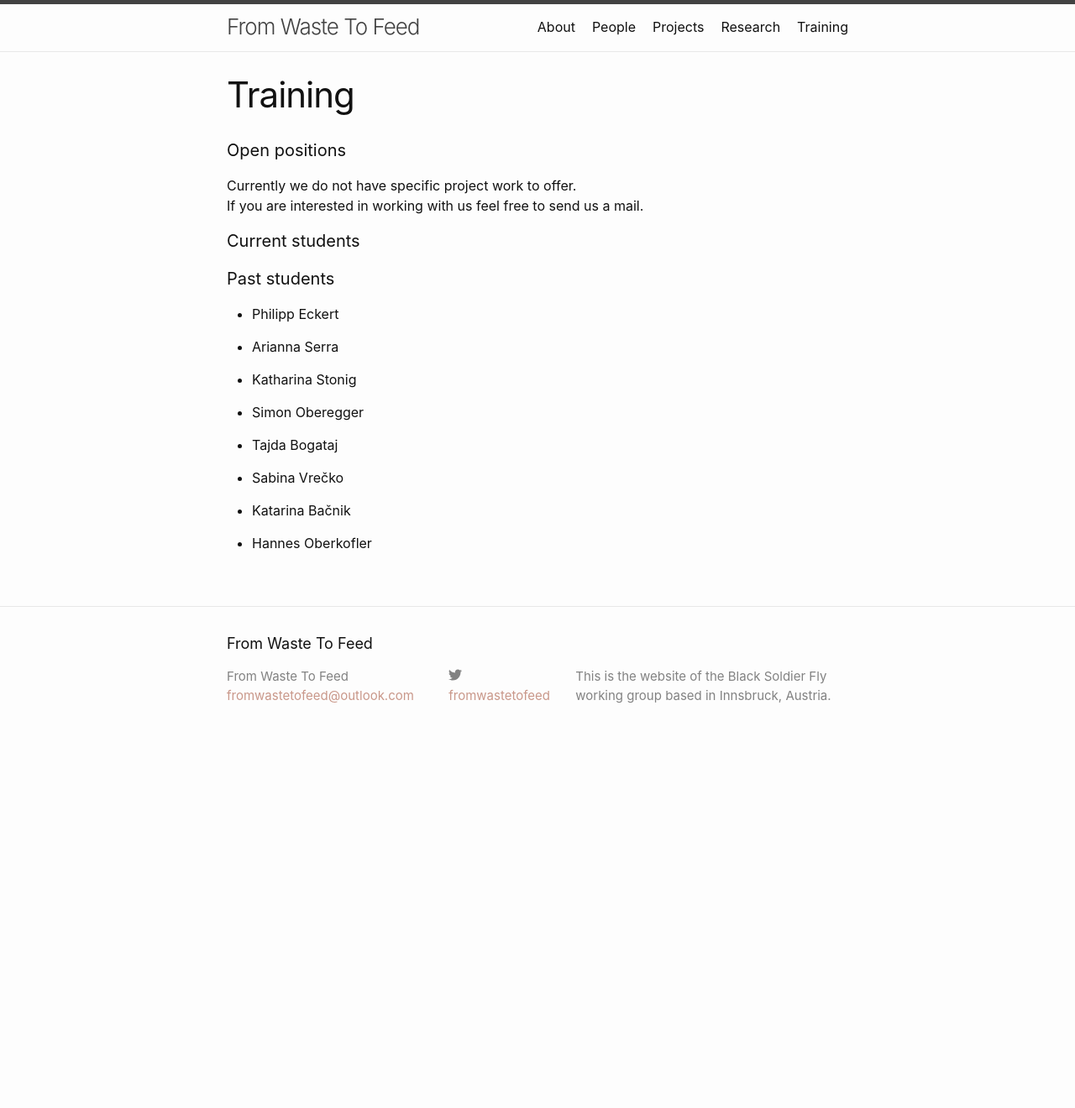
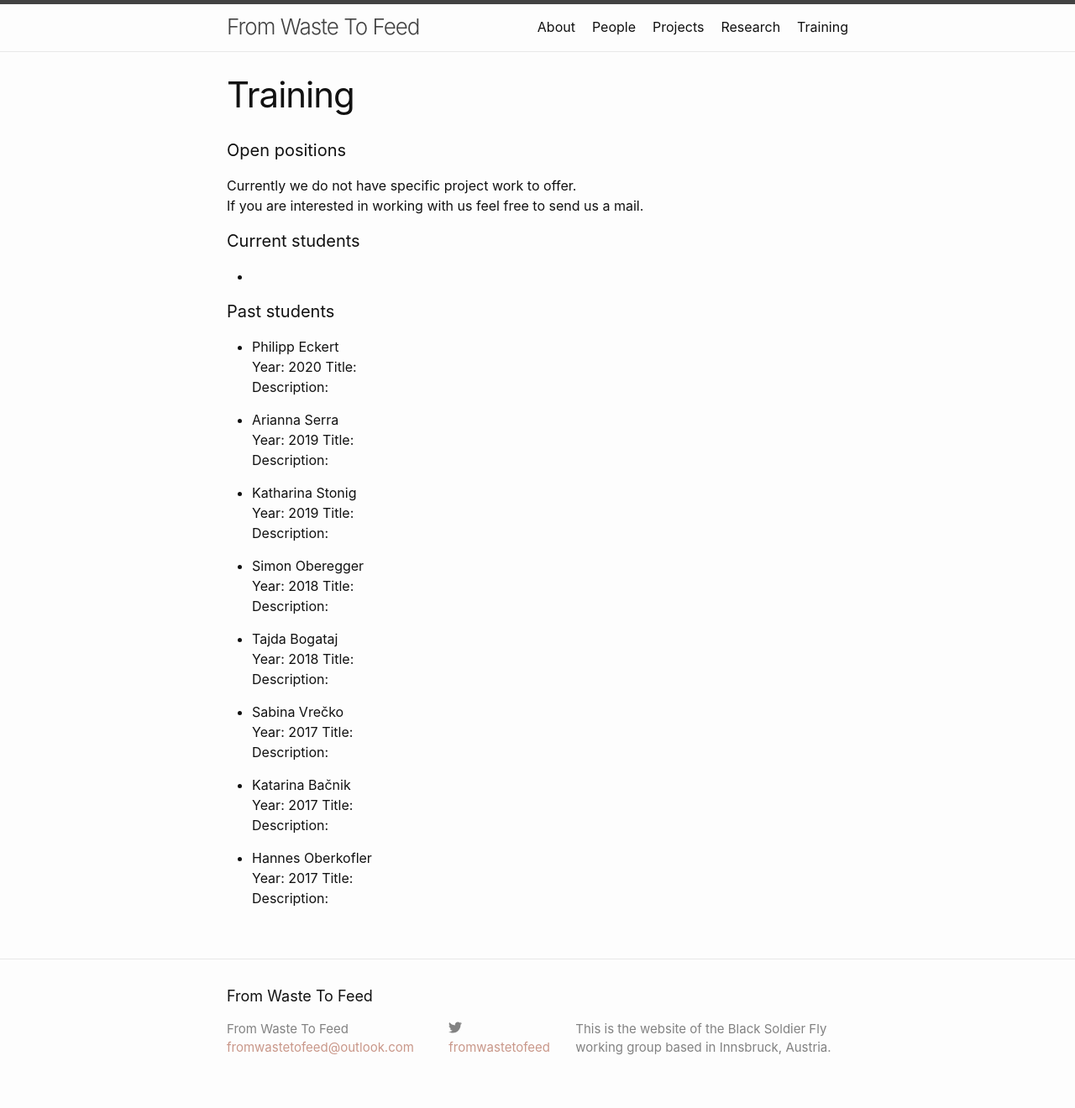
Before and after one commit to tklammsteiner/fromwastetofeed, a Jekyll site: the page built from training.markdown, in a window 1280 px wide. Shown: the whole page at 84% size. Built offline with Jekyll 4.4.1, drawn with Linux system fonts in a browser that asks for light colours; before the commit the page ends 900 px from its top, so only the background shows below that.

Commit message:
small changes

```diff
--- a/training.markdown
+++ b/training.markdown
@@ -9,22 +9,46 @@ Currently we do not have specific project work to offer.
 If you are interested in working with us feel free to send us a mail.
 
 #### Current students
-
+*
 
 #### Past students
 
 * Philipp Eckert
+Year: 2020
+Title:
+Description:
 
 * Arianna Serra
+Year: 2019
+Title:
+Description:
 
 * Katharina Stonig
+Year: 2019
+Title:
+Description:
 
 * Simon Oberegger
+Year: 2018
+Title:
+Description:
 
 * Tajda Bogataj
+Year: 2018
+Title:
+Description:
 
 * Sabina Vrečko
+Year: 2017
+Title:
+Description:
 
 * Katarina Bačnik
+Year: 2017
+Title:
+Description:
 
 * Hannes Oberkofler
+Year: 2017
+Title:
+Description:
```
